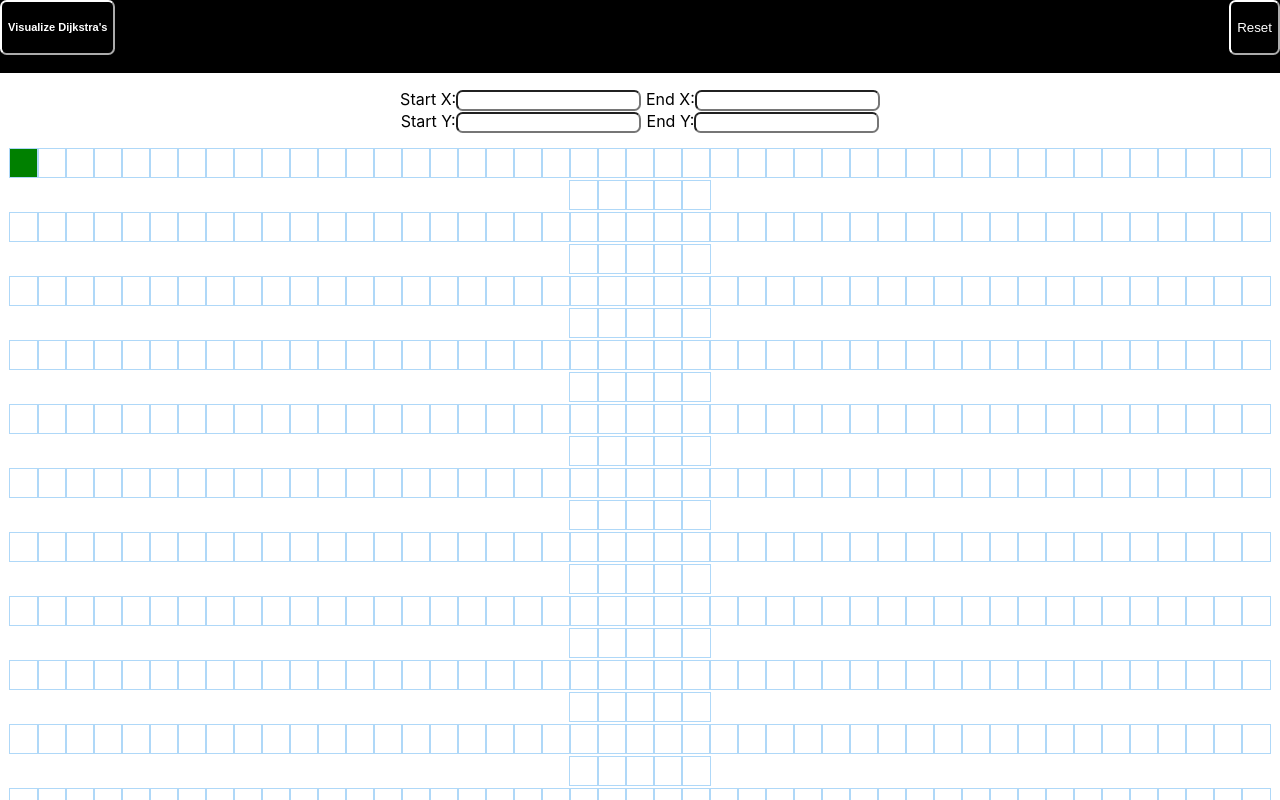
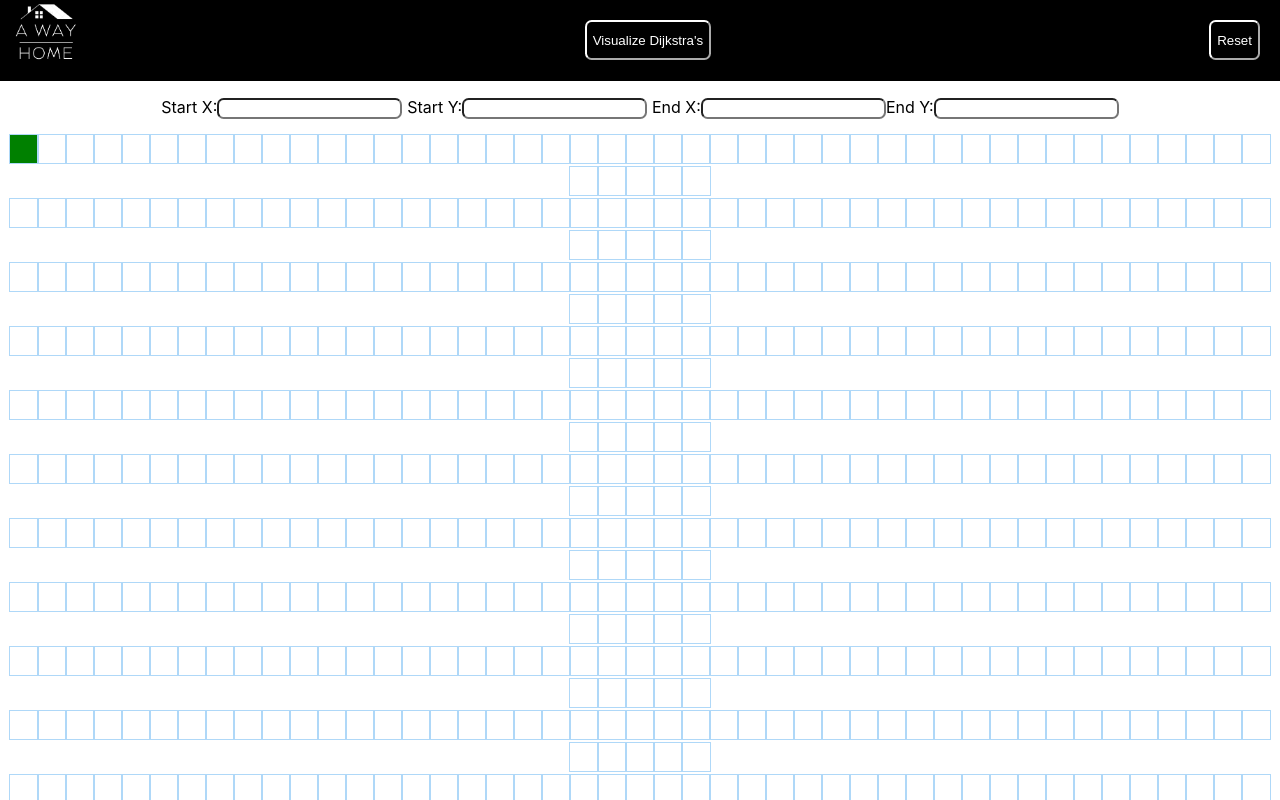
Before and after one commit to clementmihailescu/Pathfinding-Visualizer-Tutorial, a React (Create React App) app: page / in a window 1280 px wide. Shown: the top 800 px of the page. Built offline with nearby package versions, Linux system fonts and the light colour scheme.

Commit message:
create logo

```diff
--- a/src/PathfindingVisualizer/PathfindingVisualizer.css
+++ b/src/PathfindingVisualizer/PathfindingVisualizer.css
@@ -6,6 +6,7 @@
 .inlineInput {
   display: flex;
   justify-content: center;
+  flex-direction: row;
   margin: 1em;
 }
 
@@ -31,6 +32,9 @@
   border-color: white;
   background-color: black;
   border-radius: 0.5em;
+  height: 3em;
+  margin-top: 1.5em;
+  margin-right: 1em;
 }
 
 .reload {
@@ -38,6 +42,9 @@
   color: white;
   background-color: black;
   border-radius: 0.5em;
+  height: 3em;
+  margin-top: 1.5em;
+  margin-right: 1.5em;
 }
 
 .Nav {
--- a/src/PathfindingVisualizer/PathfindingVisualizer.jsx
+++ b/src/PathfindingVisualizer/PathfindingVisualizer.jsx
@@ -127,17 +127,18 @@ export default class PathfindingVisualizer extends Component {
     return (
       <>
       <div className='Nav'>
-         <div className='buttons'>
+        <div className='buttons'>
+          <img  src={require('../docs/Logo.png')} alt="" width = "100" height = "auto"/>
           <button className='viz' onClick={() => this.visualizeDijkstra()}>
-           <h5>Visualize Dijkstra's</h5>
+           Visualize Dijkstra's
           </button>
           <button className='reload'  onClick={() => this.reset()}>
             Reset
           </button>
         </div>
-        </div>
+      </div>
       <div className='inlineInput'>
-          <div>
+          {/* <div> */}
             <form>
               <label className='labelStartX'>
                 Start X:
@@ -150,8 +151,8 @@ export default class PathfindingVisualizer extends Component {
                 <input className='inputField' id="myStartInputY" type="text" onChange={this.handleChange}/>
               </label>
             </form>
-          </div>
-          <div>
+          {/* </div>  */}
+          {/* <div> */}
             <form>
               <label className='labelX'>
                 End X:
@@ -164,7 +165,7 @@ export default class PathfindingVisualizer extends Component {
                 <input className='inputField' id="myEndInputY" type="text" onChange={this.handleEndChange}/>
               </label>
             </form>
-          </div>
+          {/* </div> */}
          </div>
         <div className="grid">
           {grid.map((row, rowIdx) => {
```
Also changed, not shown: src/docs/Logo.png (added).
